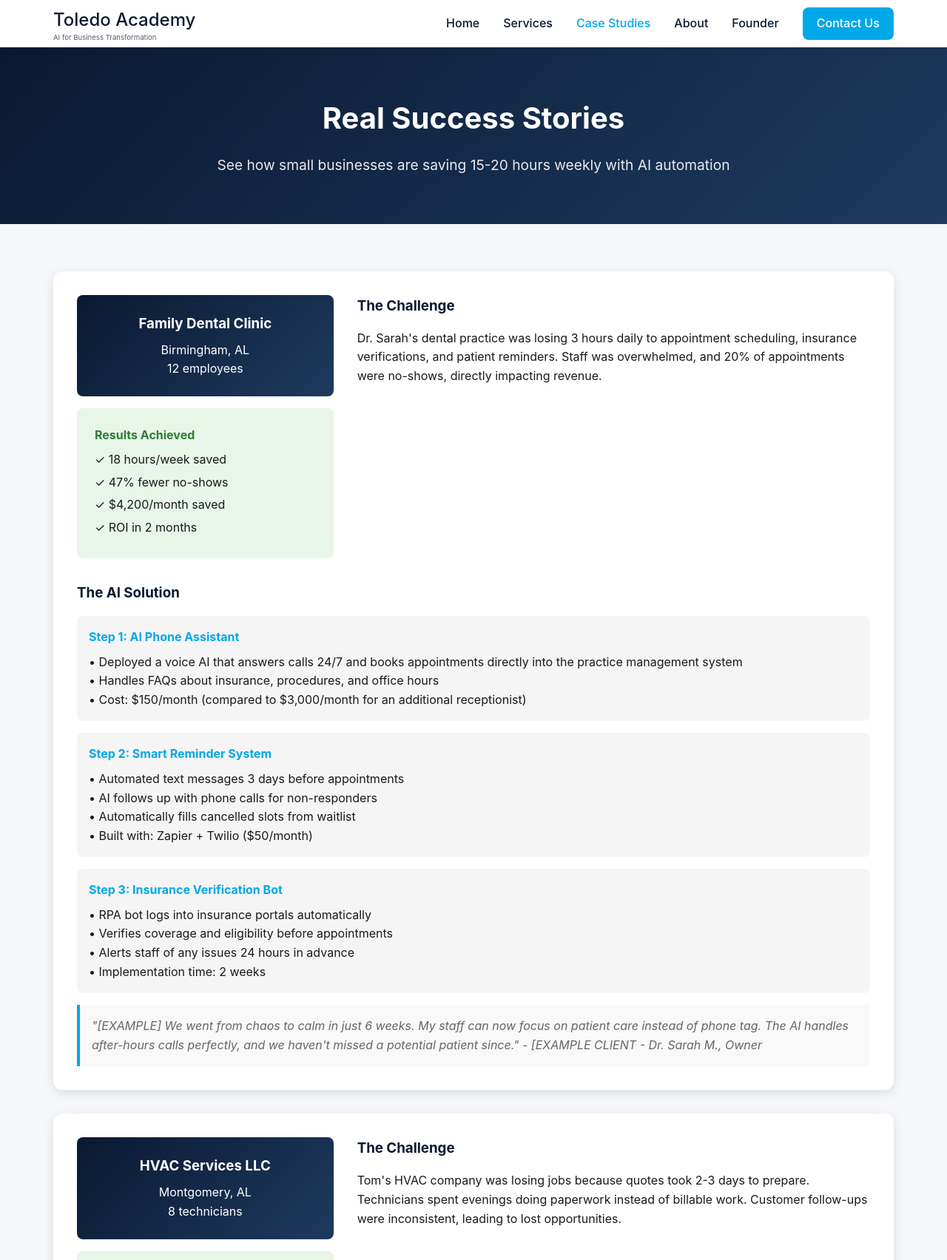
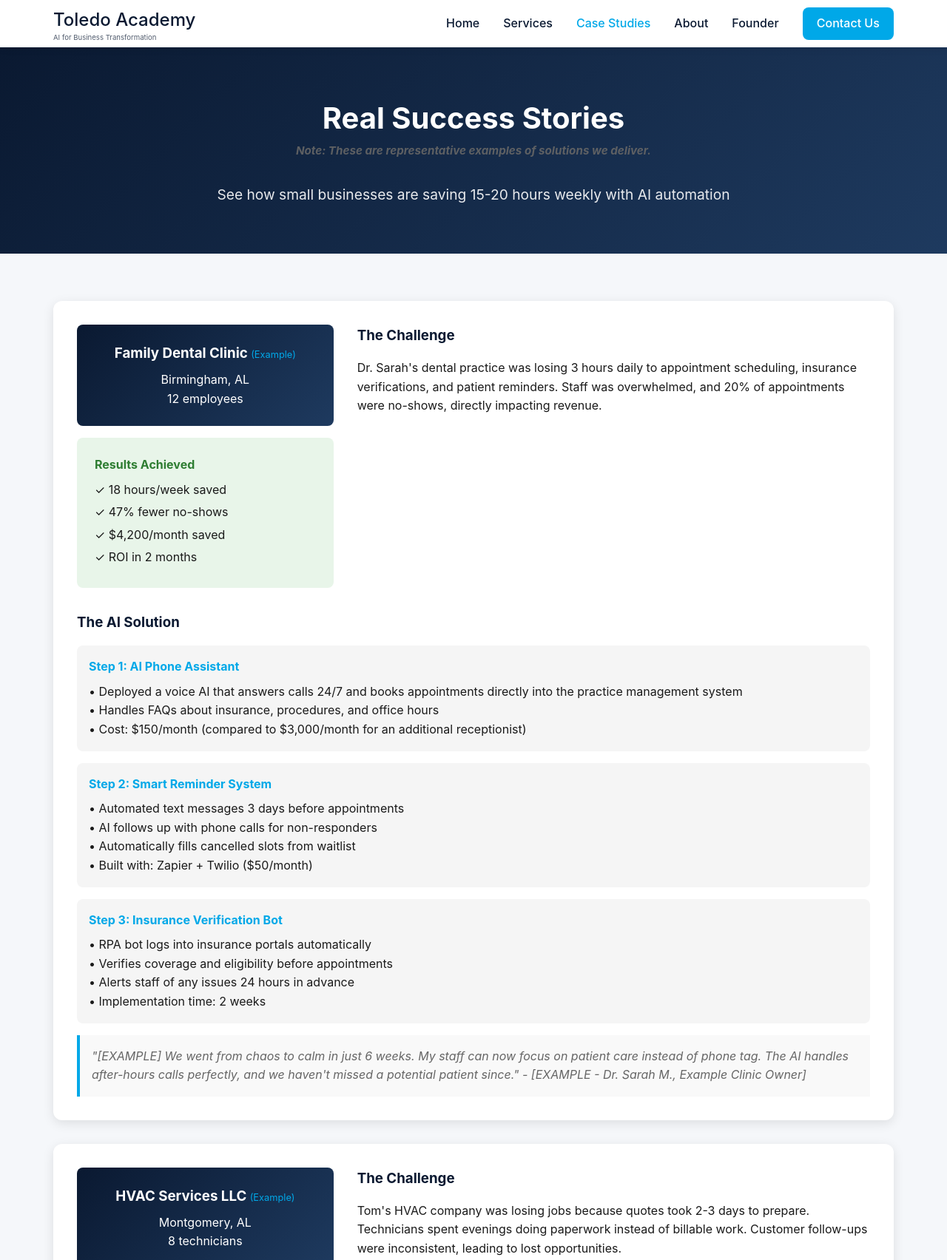
Before and after one commit to aahmed2020/toledo-academy-main_best-version, a plain HTML site: page case-studies.html in a window 1280 px wide. Shown: the top 1704 px of the page at 74% size. Drawn offline with Linux system fonts and the light colour scheme.

Commit message:
Fix: Clean case studies presentation

```diff
--- a/case-studies.html
+++ b/case-studies.html
@@ -359,7 +359,8 @@ header{
 <!-- Page Header -->
 <section class="page-header">
 <div class="container">
-<h1>Real Success Stories</h1>
+<h1>Real Success Stories
+<p style="font-size: 0.95rem; color: #666; margin-bottom: 2rem; font-style: italic;">Note: These are representative examples of solutions we deliver.</p></h1>
 <p>See how small businesses are saving 15-20 hours weekly with AI automation</p>
 </div>
 </section>
@@ -371,7 +372,7 @@ header{
 <div class="case-study-header">
 <div>
 <div class="client-info">
-<h3>Family Dental Clinic</h3>
+<h3>Family Dental Clinic <span style="font-size: 0.8rem; color: #00A8E8; font-weight: normal;">(Example)</span></h3>
 <p>Birmingham, AL</p>
 <p>12 employees</p>
 </div>
@@ -412,7 +413,7 @@ header{
                     • Implementation time: 2 weeks</p>
 </div>
 <div class="testimonial">
-                    "[EXAMPLE] We went from chaos to calm in just 6 weeks. My staff can now focus on patient care instead of phone tag. The AI handles after-hours calls perfectly, and we haven't missed a potential patient since." - [EXAMPLE CLIENT - Dr. Sarah M., Owner
+                    "[EXAMPLE] We went from chaos to calm in just 6 weeks. My staff can now focus on patient care instead of phone tag. The AI handles after-hours calls perfectly, and we haven't missed a potential patient since." - [EXAMPLE - Dr. Sarah M., Example Clinic Owner]
                 </div>
 </div>
 <!-- Case Study 2 -->
@@ -420,7 +421,7 @@ header{
 <div class="case-study-header">
 <div>
 <div class="client-info">
-<h3>HVAC Services LLC</h3>
+<h3>HVAC Services LLC <span style="font-size: 0.8rem; color: #00A8E8; font-weight: normal;">(Example)</span></h3>
 <p>Montgomery, AL</p>
 <p>8 technicians</p>
 </div>
@@ -465,7 +466,7 @@ header{
                     • Cost: $50/month automation platform</p>
 </div>
 <div class="testimonial">
-                    "We close 40% more deals now because customers get quotes instantly. Our guys love it - no more paperwork at night. It paid for itself in the first month." - Tom R., Owner
+                    "[EXAMPLE SCENARIO] We close 40% more deals now because customers get quotes instantly. Our guys love it - no more paperwork at night. It paid for itself in the first month." - [EXAMPLE - Tom R., Example HVAC Owner]
                 </div>
 </div>
 <!-- Case Study 3 -->
@@ -473,7 +474,7 @@ header{
 <div class="case-study-header">
 <div>
 <div class="client-info">
-<h3>Johnson Law Office</h3>
+<h3>Johnson Law Office <span style="font-size: 0.8rem; color: #00A8E8; font-weight: normal;">(Example)</span></h3>
 <p>Huntsville, AL</p>
 <p>3 attorneys, 2 staff</p>
 </div>
@@ -518,7 +519,7 @@ header{
                     • Saves 5+ hours per case on research</p>
 </div>
 <div class="testimonial">
-                    "We can now handle twice as many cases with the same team. The AI does the grunt work perfectly, letting us focus on legal strategy and client relationships. Game changer." - Amanda K., Partner
+                    "[EXAMPLE SCENARIO] We can now handle twice as many cases with the same team. The AI does the grunt work perfectly, letting us focus on legal strategy and client relationships. Game changer." - [EXAMPLE - Amanda K., Example Law Firm Partner]
                 </div>
 </div>
 </div>
```
